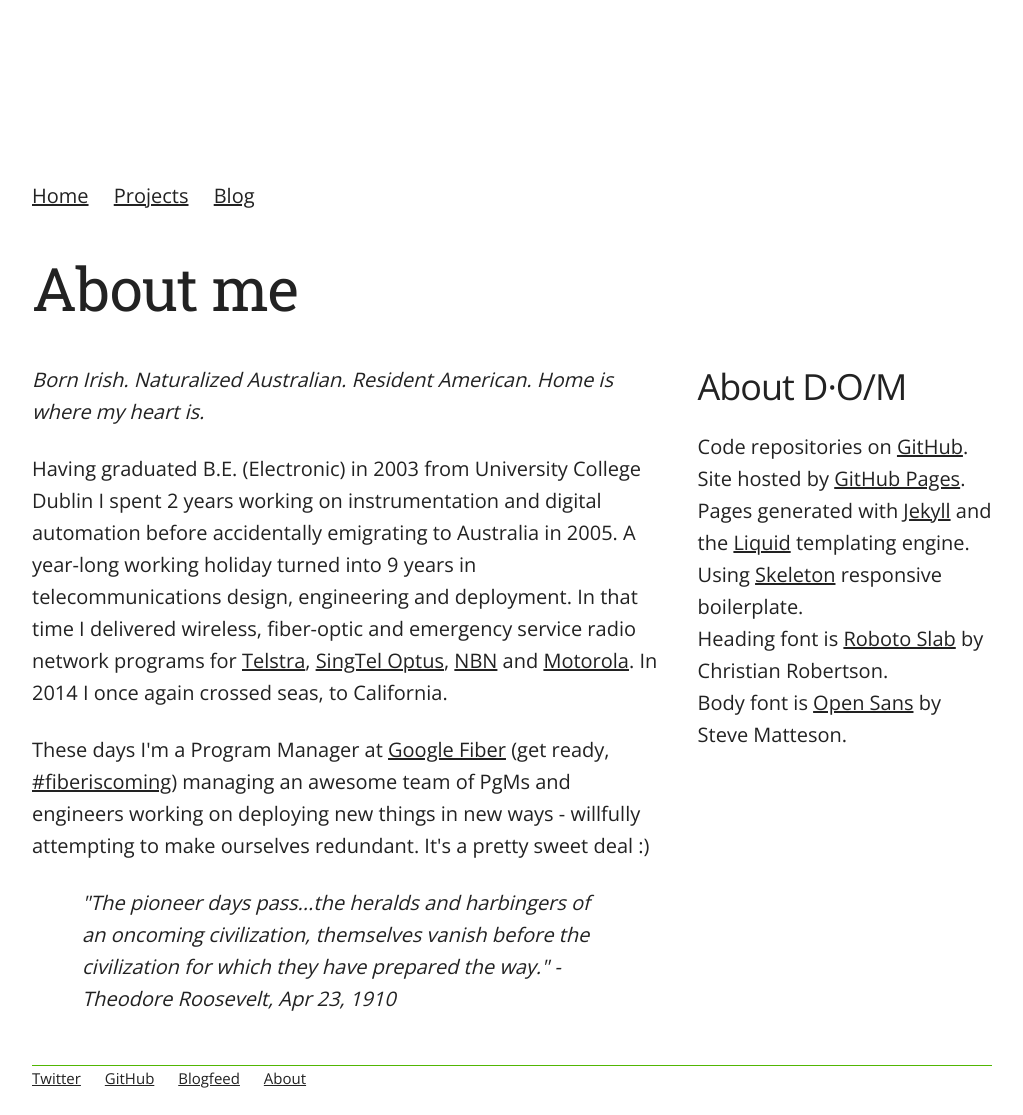
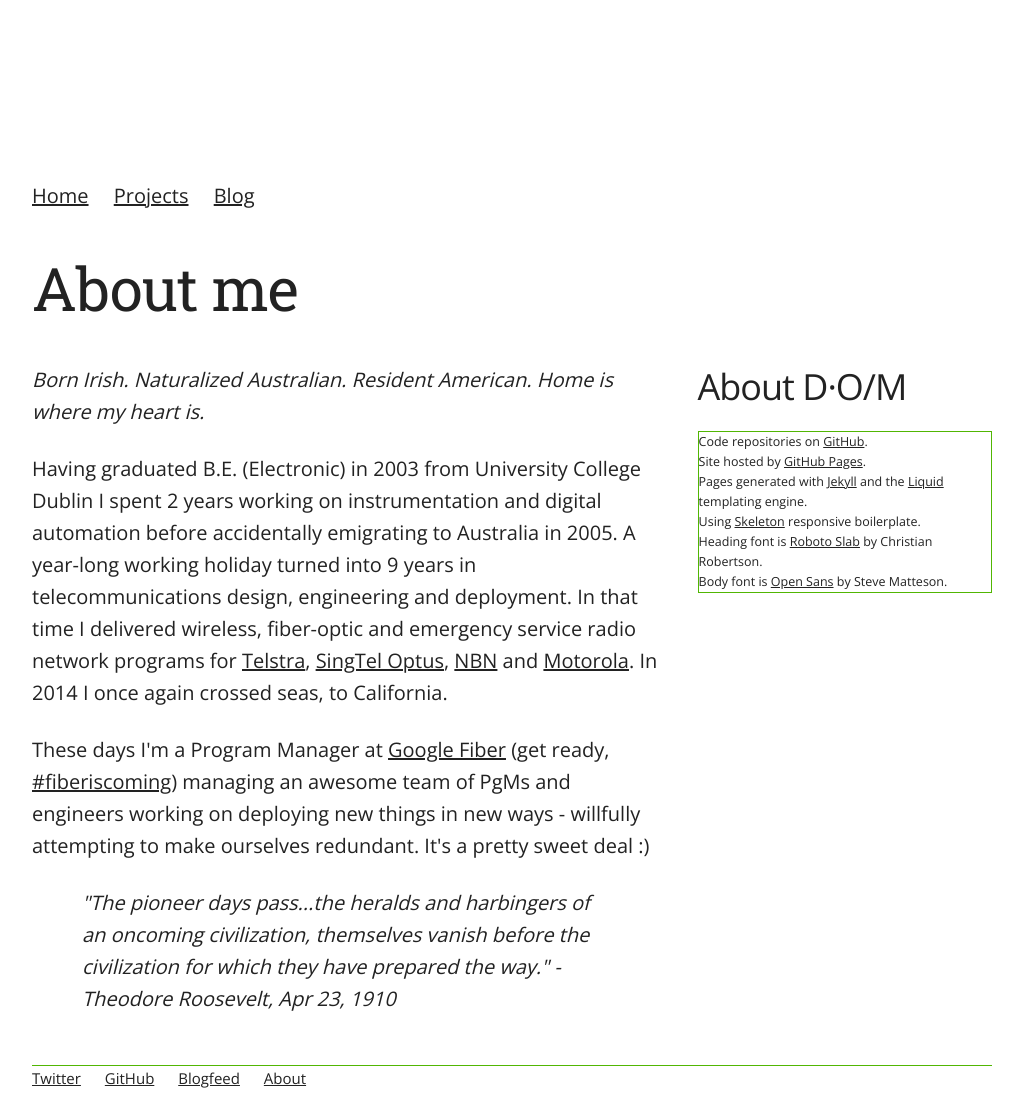
Before and after one commit to danoscarmike/danoscarmike.github.io, a Jekyll site: the page built from about/index.html, in a window 1280 px wide. Shown: the whole page, without its empty margins (128-1151 px from the left). Built offline with Jekyll 4.4.1, drawn with Linux system fonts in a browser that asks for light colours.

Commit message:
re-format about page

```diff
--- a/css/main.css
+++ b/css/main.css
@@ -10,7 +10,7 @@
   font-size: 1.5rem;
 }
 
-p.rightabout {
+.rightabout {
   font-size: 1.25rem;
   border-width: thin;
   border-style: solid;
```
